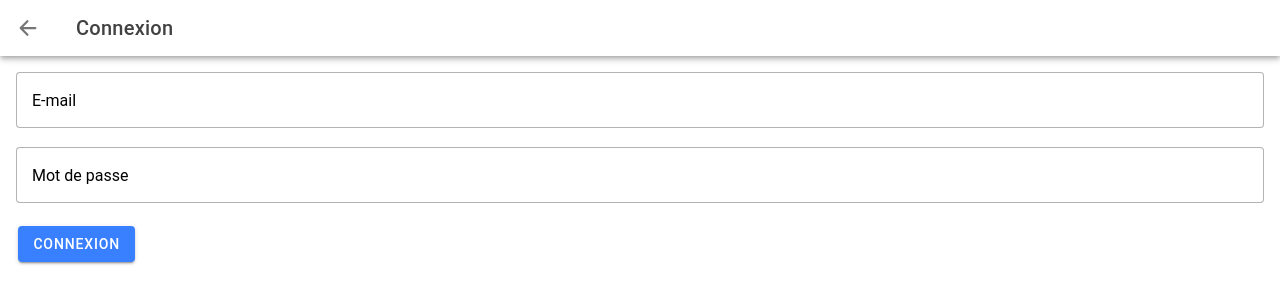
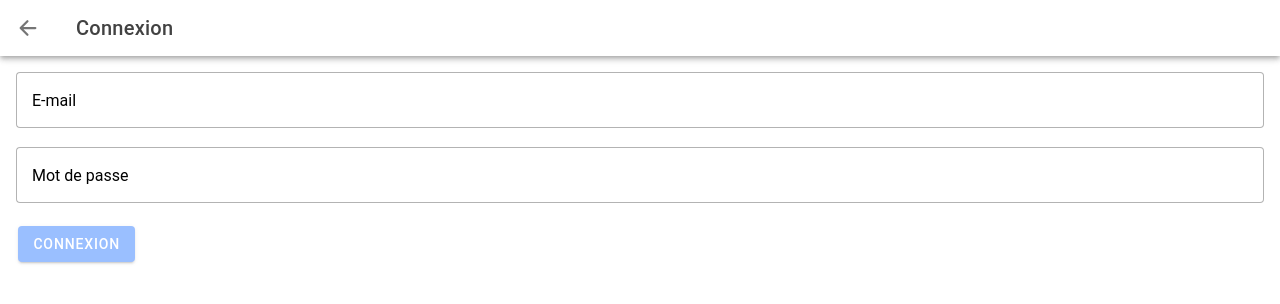
Before and after one commit to Quentin404/boustiflor, a React (Create React App) app: page /login in a window 1280 px wide. Shown: the top 304 px of the page. Built offline with nearby package versions, Linux system fonts and the light colour scheme.

Commit message:
better error messages

```diff
--- a/src/pages/Login.jsx
+++ b/src/pages/Login.jsx
@@ -8,7 +8,8 @@ import {
   IonInput,
   IonItem,
   IonTitle,
-  IonToolbar
+  IonToolbar,
+  IonLabel
 } from "@ionic/react";
 import {arrowBackOutline} from "ionicons/icons";
 import {useHistory} from "react-router-dom";
@@ -41,10 +42,10 @@ const Login = () => {
         const errorMessage = error.message;
         setError("Error code: " + errorCode + ". Firebase says: " + errorMessage)
         if (errorCode === "auth/invalid-email"){
-          setError("This email adress is not valid.")
+          setError("L'adresse e-mail est invalide.");
         }
         else if (errorCode === "auth/invalid-login-credentials") {
-          setError("The credentials you provided are incorrect");
+          setError("Les informations de connexion sont invalides.");
         }
         setIsPending(false);
       })
@@ -86,9 +87,14 @@ const Login = () => {
                 onIonChange={(e) => setPassword(e.target.value)}>
             </IonInput>
 
-            {error && <div className="error">{error}</div>}
+            {error &&
+              <IonLabel>
+                <p>{error}</p>
+              </IonLabel>
+            }
+
             <br/>
-            <IonButton onClick={handleSubmit} disabled={isPending}>
+            <IonButton onClick={handleSubmit} disabled={isPending || !password || !email}>
               {isPending ? 'Connexion...' : 'Connexion'}
             </IonButton>
           </form>
--- a/src/pages/SignIn.jsx
+++ b/src/pages/SignIn.jsx
@@ -1,6 +1,6 @@
 import { getAuth, createUserWithEmailAndPassword } from "firebase/auth";
 import React, { useState } from "react";
-import {IonButton, IonContent, IonHeader, IonIcon, IonInput, IonItem, IonTitle, IonToolbar} from "@ionic/react";
+import {IonButton, IonContent, IonHeader, IonIcon, IonInput, IonItem, IonTitle, IonToolbar, IonLabel} from "@ionic/react";
 import {arrowBackOutline} from "ionicons/icons";
 import {useHistory} from "react-router-dom";
 
@@ -28,10 +28,10 @@ const SignIn = () => {
 
     if (!isEmailValid || !isPasswordValid) {
       if (!isEmailValid) {
-        setError('Please enter a valid email address.');
+        setError("L'adresse e-mail n'est pas valide.");
       }
       if (!isPasswordValid) {
-        setError('Password should be at least 6 characters long.');
+        setError('Votre mot de passe doit contenir au moins 6 caractères.');
       }
       setIsPending(false);
       return;
@@ -51,7 +51,7 @@ const SignIn = () => {
         const errorMessage = error.message;
         setError("Error code: " + errorCode + ". Firebase says: " + errorMessage)
         if (error.code === "auth/email-already-in-use") {
-          setError("An account with this email adress already exists!")
+          setError("Un compte avec cette adresse e-mail existe déjà.")
         }
         setIsPending(false);
       })
@@ -92,7 +92,12 @@ const SignIn = () => {
                 onIonChange={(e) => setPassword(e.target.value)}>
             </IonInput>
 
-            {error && <div className="error">{error}</div>}
+            {error &&
+              <IonLabel>
+                <p>{error}</p>
+              </IonLabel>
+            }
+
             <br/>
             <IonButton onClick={handleSubmit} disabled={isPending}>
               {isPending ? 'Inscription...' : 'Créer un compte'}
```
